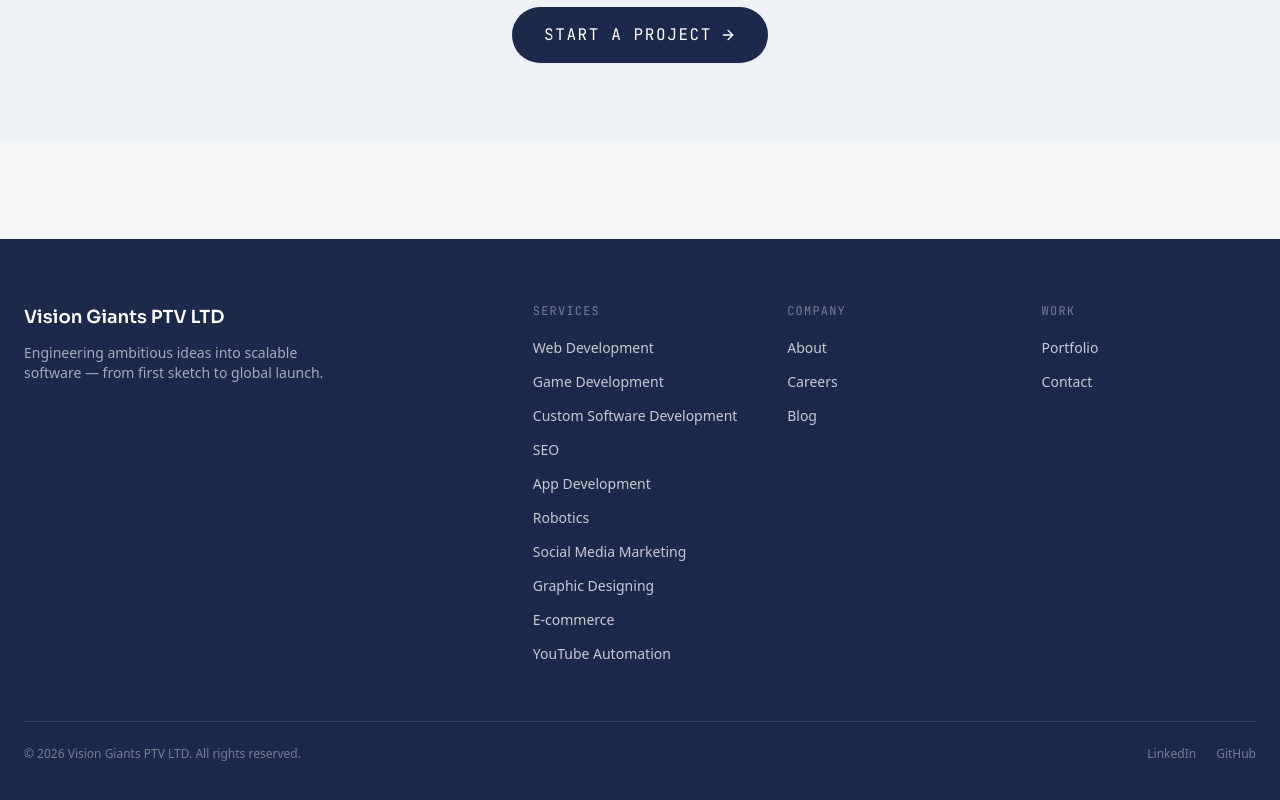
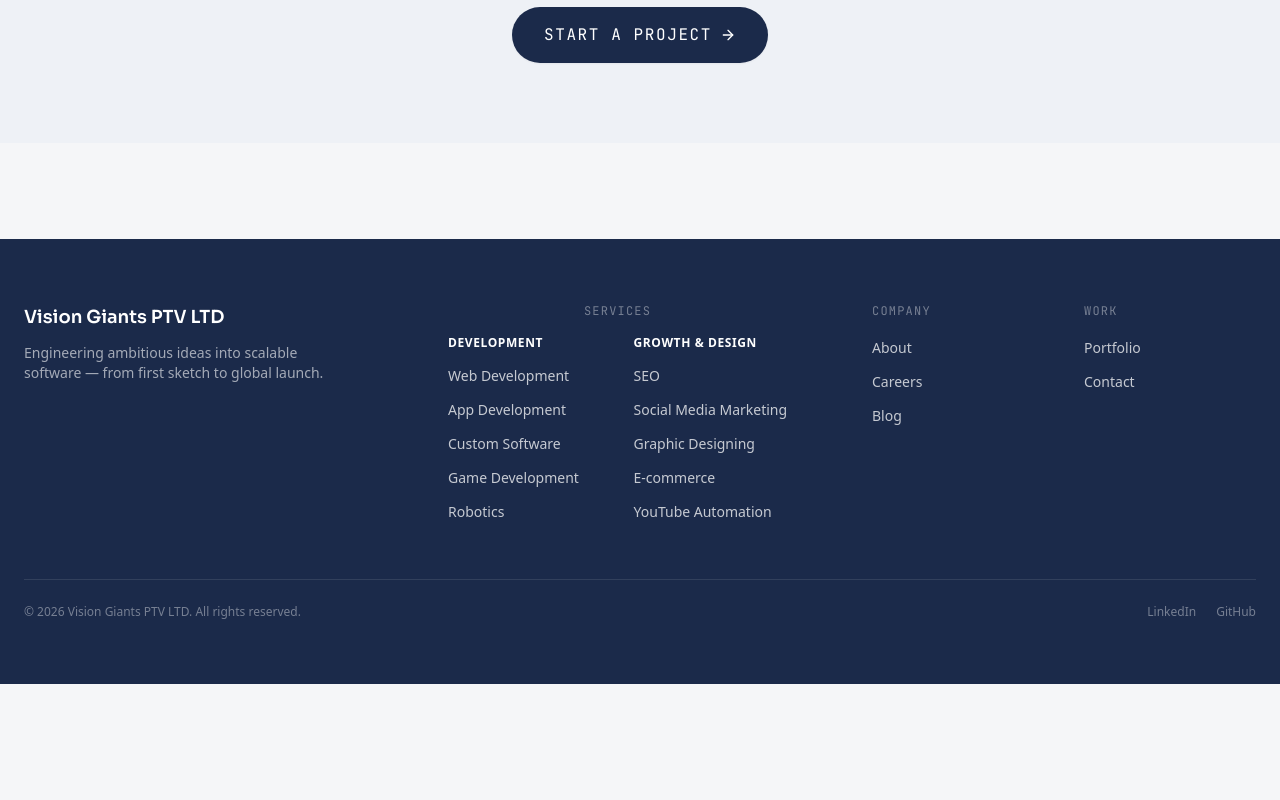
Before and after one commit to jalaljelectronics-bit/vision-giants, a Next.js app in the folder frontend/: page / in a window 1280 px wide. Shown: the part 1918-2718 px from the top of the page. After the commit the page ends 2602 px from the top, so only its background shows below. Built offline with nearby package versions, Linux system fonts and the light colour scheme; no server answers.

Commit message:
update the home page

```diff
--- a/frontend/components/layout/Footer.tsx
+++ b/frontend/components/layout/Footer.tsx
@@ -1,13 +1,16 @@
 import Link from 'next/link';
 import { siteConfig } from '@/lib/utils';
 
-const SERVICES = [
+const DEVELOPMENT_SERVICES = [
   { label: 'Web Development', href: '/services/web-development' },
+  { label: 'App Development', href: '/services/app-development' },
+  { label: 'Custom Software', href: '/services/custom-software-development' },
   { label: 'Game Development', href: '/services/game-development' },
-  { label: 'Custom Software Development', href: '/services/custom-software-development' },
+  { label: 'Robotics', href: '/services/robotics' },
+];
+
+const GROWTH_DESIGN_SERVICES = [
   { label: 'SEO', href: '/services/seo' },
-  { label: 'App Development', href: '/services/app-development' },
-  { label: 'Robotics', href: '/services/robotics' },
   { label: 'Social Media Marketing', href: '/services/social-media-marketing' },
   { label: 'Graphic Designing', href: '/services/graphic-designing' },
   { label: 'E-commerce', href: '/services/e-commerce' },
@@ -29,7 +32,7 @@
   return (
     <footer className="mt-24 bg-primary text-white">
       <div className="mx-auto max-w-container px-6 py-16">
-        <div className="grid grid-cols-1 gap-10 sm:grid-cols-2 lg:grid-cols-5">
+        <div className="grid grid-cols-1 gap-10 sm:grid-cols-2 lg:grid-cols-6">
           {/* Brand Info */}
           <div className="sm:col-span-2 lg:col-span-2">
             <p className="font-display text-lg font-semibold text-white">Vision Giants PTV LTD</p>
@@ -38,11 +41,19 @@
             </p>
           </div>
 
-          {/* Services Column (single vertical column with all 10 services) */}
-          <div className="col-span-1">
-            <p className="font-mono text-xs uppercase tracking-widest text-white/40">Services</p>
-            <ul className="mt-4 space-y-2.5">
-              {SERVICES.map((link) => (
+          {/* Services Section with 2 Grouped Sub-columns */}
+          <div className="sm:col-span-2 lg:col-span-2">
+            <div className="w-fit">
+              <p className="text-center font-mono text-xs uppercase tracking-widest text-white/40">Services</p>
+
+              <div className="mt-4 grid grid-cols-2 gap-6 sm:gap-8">
+                {/* Development Sub-column */}
+                <div>
+                  <p className="text-xs font-bold uppercase tracking-wider text-white">
+                    Development
+                  </p>
+                  <ul className="mt-3 space-y-2.5">
+                    {DEVELOPMENT_SERVICES.map((link) => (
                       <li key={link.href}>
                         <Link href={link.href} className="text-sm text-white/75 transition-colors hover:text-white">
                           {link.label}
@@ -50,6 +61,25 @@
                       </li>
                     ))}
                   </ul>
+                </div>
+
+                {/* Growth & Design Sub-column */}
+                <div>
+                  <p className="text-xs font-bold uppercase tracking-wider text-white">
+                    Growth &amp; Design
+                  </p>
+                  <ul className="mt-3 space-y-2.5">
+                    {GROWTH_DESIGN_SERVICES.map((link) => (
+                      <li key={link.href}>
+                        <Link href={link.href} className="text-sm text-white/75 transition-colors hover:text-white">
+                          {link.label}
+                        </Link>
+                      </li>
+                    ))}
+                  </ul>
+                </div>
+              </div>
+            </div>
           </div>
 
           {/* Company Column */}
```
Lines whose indentation alone changed are shown as unchanged.
